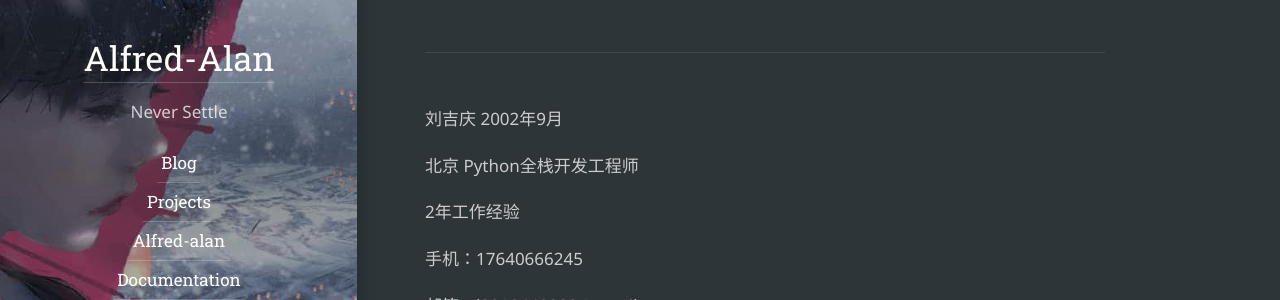
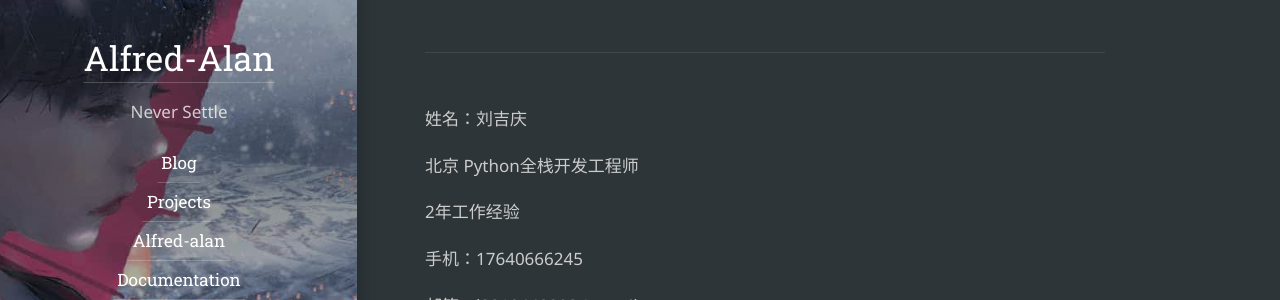
Before and after one commit to Alfred-Alan/alfred-alan.github.io, a Jekyll site: the page built from about.md, in a window 1280 px wide and 900 px high. Shown: the part 284-584 px from the top of the window. Built offline with Jekyll 4.4.1, drawn with Linux system fonts in a browser that asks for light colours; some web fonts are replaced; our own code applies the rules of GitHub Pages for plain Markdown files.

Commit message:
update about

```diff
--- a/about.md
+++ b/about.md
@@ -5,7 +5,7 @@ image: /assets/img/blog/hydejack-8.png
 # About
 ## 基本信息
 ---
-刘吉庆 2002年9月
+姓名：刘吉庆
 
 北京 Python全栈开发工程师
 
```
